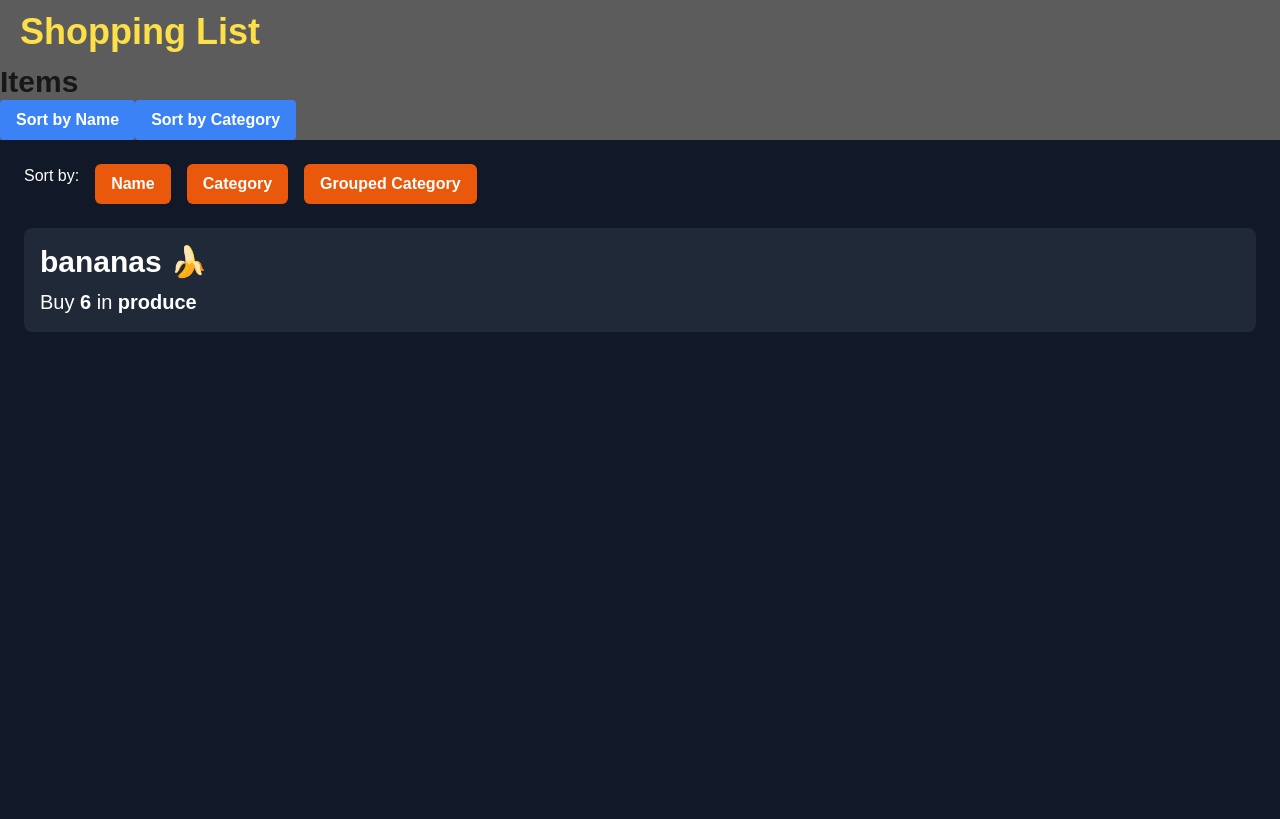
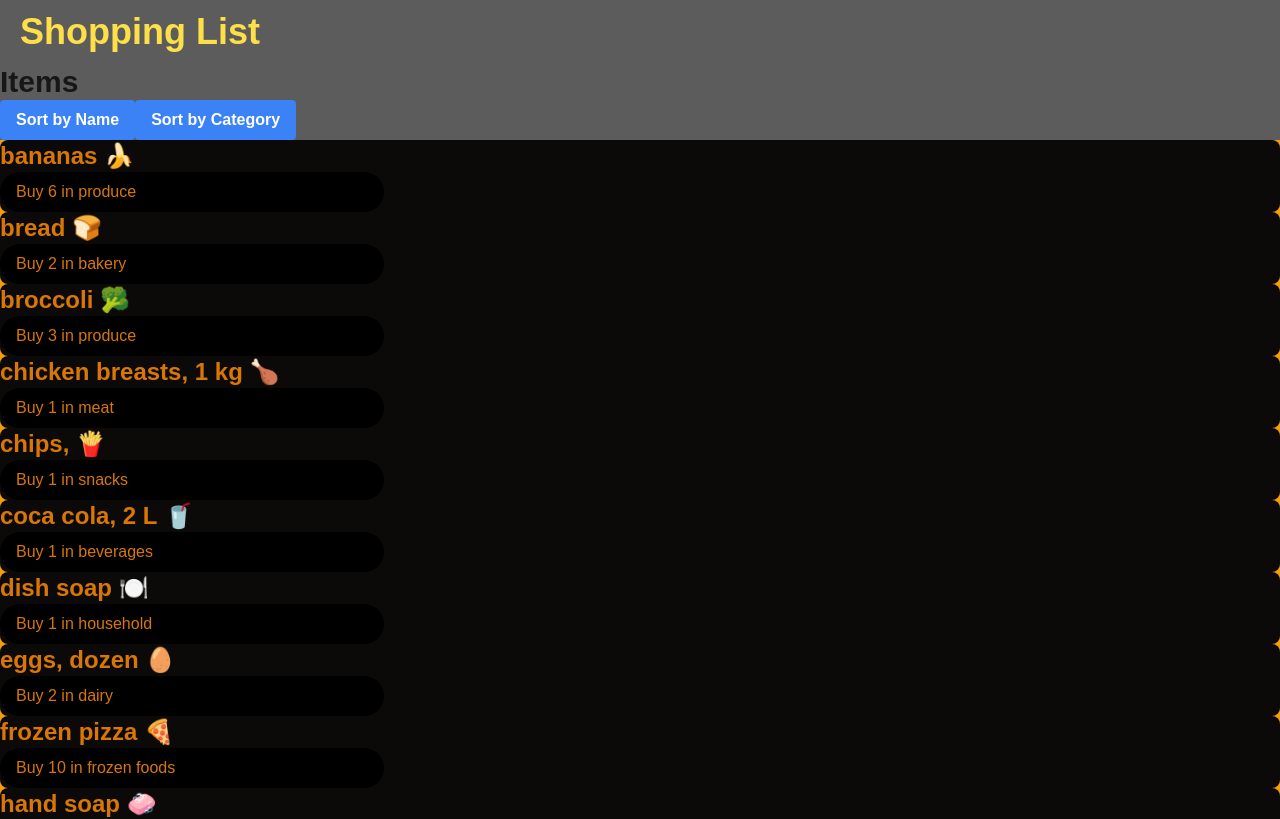
Before and after one commit to manminder11/cprg306-assignments, a Next.js app: page /week-6 in a window 1280 px wide. Shown: the top 819 px of the page. Built offline with nearby package versions, Linux system fonts and the light colour scheme.

Commit message:
only designing left i guess

```diff
--- a/app/week-5/new-item.js
+++ b/app/week-5/new-item.js
@@ -51,30 +51,27 @@ export default function NewItem() {
 
         <button
           className="font-large bg-gray-700 hover:bg-red-700 text-white font-bold p-2 px-4 rounded mr-2"
-          disabled={quantity >= 20}
+          disabled={quantity > 20}
           onClick={increment}
         >
           Increment
         </button>
         <button
-          className="font-large font-large bg-yellow-800 hover:bg-cyan-700 text-white font-bold p-2 px-4  mt-12rounded"
+          className="font-large bg-yellow-800 hover:bg-cyan-700 text-white font-bold p-2 px-4 rounded mr-2"
           disabled={quantity <= 1}
           onClick={decrement}
         >
           Decrement
         </button>
 
-        {
         <button
-            className="font-large bg-gray-700 hover:bg-green-700 text-white font-bold
-          ml-2 px-4 p-2 rounded mr-2 "
+          className="font-large bg-gray-700 hover:bg-green-700 text-white font-bold ml-2 px-4 p-2 rounded"
           onClick={reset}
         >
           Reset
         </button>
-        }
 
-        <form className="flex flex-col items-center mt-4 space-y-4">
+        <form className="flex flex-col items-center mt-4 space-y-4" onSubmit={handleSubmit}>
           <input
             required
             type="text"
@@ -93,19 +90,18 @@ export default function NewItem() {
             <option value="dairy">Dairy</option>
             <option value="bakery">Bakery</option>
             <option value="meat">Meat</option>
-            <option value="household">household</option>
-            <option value="dry goods">dry goods</option>
-            <option value="canned goods">canned goods</option>
-            <option value="frozen foods">frozen</option>
-            <option value="beverages">beverages</option>
-            <option value="snacks">snacks</option>
+            <option value="household">Household</option>
+            <option value="dry goods">Dry Goods</option>
+            <option value="canned goods">Canned Goods</option>
+            <option value="frozen foods">Frozen Foods</option>
+            <option value="beverages">Beverages</option>
+            <option value="snacks">Snacks</option>
           </select>
 
           <div>
             <button
               type="submit"
               className="font-large bg-blue-700 hover:bg-blue-900 text-white font-bold p-2 px-4 rounded mt-4"
-              onClick={handleSubmit}
             >
               Submit
             </button>
--- a/app/week-6/item-list.js
+++ b/app/week-6/item-list.js
@@ -1,7 +1,7 @@
 "use client";
 import { useState } from "react";
 import Item from "./item.js";
-import items from "./items.JSON";
+import items from "./items.json";
 export default function ItemList() {
   const [sortby, setSortby] = useState("name");
 
@@ -16,9 +16,11 @@ export default function ItemList() {
     <Item
       key={item.id}
       name={item.name}
+      category={item.category}
       quantity={item.quantity}
-      category={item.category}
     />
+
+
   ));
 
   return (
--- a/app/week-6/item.js
+++ b/app/week-6/item.js
@@ -1,30 +1,12 @@
 export default function Item(props) {
   return (
-    <main className="bg-gray-900 min-h-screen p-6">
-      {/* Sorting Buttons */}
-      <div className="flex justify-start mb-6">
-        <span className="mr-4 text-white">Sort by:</span>
-        <button className="bg-orange-600 text-white font-bold py-2 px-4 rounded-md mr-4">
-          Name
-        </button>
-        <button className="bg-orange-600 text-white font-bold py-2 px-4 rounded-md mr-4">
-          Category
-        </button>
-        <button className="bg-orange-600 text-white font-bold py-2 px-4 rounded-md">
-          Grouped Category
-        </button>
-      </div>
-
-      {/* Item List */}
-      <ul className="space-y-4">
+    <main className="bg-amber-500">
+      <ul>
         <li>
-          <section className="bg-gray-800 text-white rounded-lg p-4">
-            <h1 className="font-bold text-xl sm:text-2xl lg:text-3xl mb-2">
-              {props.name}
-            </h1>
-            <p className="text-sm sm:text-lg lg:text-xl">
-              Buy <span className="font-semibold">{props.quantity}</span> in{" "}
-              <span className="font-semibold">{props.category}</span>
+          <section className="bg-stone-950  text-amber-600 rounded-lg">
+            <h1 className="font-extrabold text-2xl hover:text-lime-400 transition-colors">{props.name}</h1>
+            <p className="p-2 pl-4  bg-black max-w-sm rounded-3xl">
+              Buy {props.quantity} in {props.category}
             </p>
           </section>
         </li>
```
Lines whose indentation alone changed are shown as unchanged.
